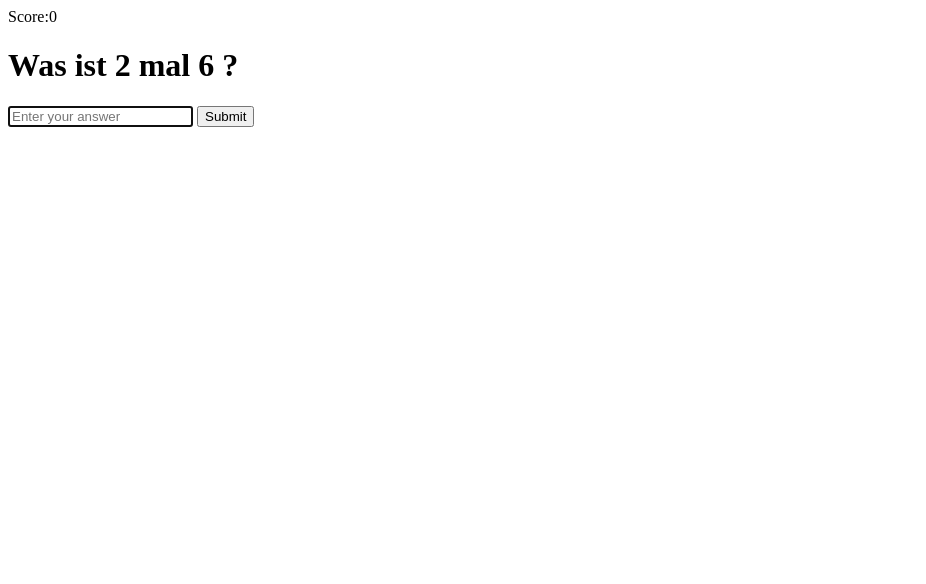
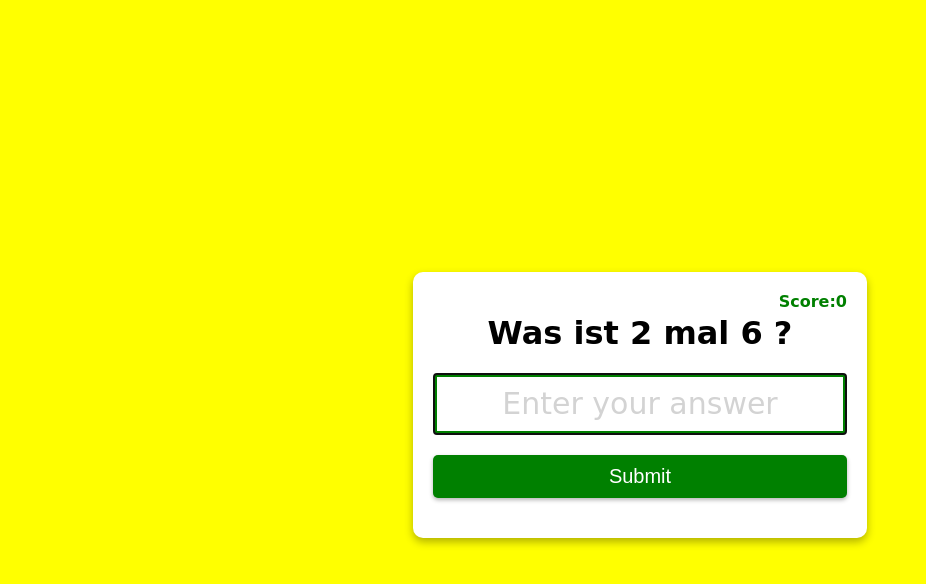
Before and after one commit to Ghania-Ait/Multiplikations-Training-, a plain HTML site: page index.html in a window 1280 px wide. Shown: the whole page, without its empty margins (0-926 px from the left). Drawn offline with Linux system fonts and the light colour scheme.

Commit message:
css Styling fertig

```diff
--- a/index.html
+++ b/index.html
@@ -19,7 +19,7 @@
                 placeholder="Enter your answer"
                 autocomplete="off"
             />
-            <button class="button" type="button">Submit</button>
+            <button class="btn" type="button">Submit</button>
         </form>
 
         <script src="main.js"></script>
--- a/style.css
+++ b/style.css
@@ -0,0 +1,55 @@
+body {
+    background-color: yellow;
+    margin: 0;
+    display: flex;
+    justify-content: center;
+    height: 100vh;
+    align-items: center;
+    text-align: center;
+    font-family: cursive;
+}
+.form {
+    background-color: white;
+    padding: 20px;
+    box-shadow: 0 4px 8px rgba(0, 0, 0, 0.3);
+    border-radius: 10px;
+    margin: 10px 0 0 0;
+    position: relative;
+}
+.input {
+    display: block;
+    width: 100%;
+    box-sizing: border-box;
+    font-size: 30px;
+    text-align: center;
+    padding: 10px;
+    border: solid 4px green;
+    color: green;
+}
+.input::placeholder {
+    color: lightgrey;
+    font-family: cursive;
+}
+.btn {
+    background-color: green;
+    color: white;
+    display: block;
+    width: 100%;
+    padding: 10px;
+    font-size: 20px;
+    margin: 20px 0;
+    border: none;
+    border-radius: 5px;
+    box-shadow: 0 2px 4px rgba(0, 0, 0, 0.3);
+    cursor: pointer;
+}
+
+.btn:hover {
+    filter: brightness(0.9);
+}
+.score {
+    color: green;
+    font-weight: bold;
+    position: absolute;
+    right: 20px;
+}
```
